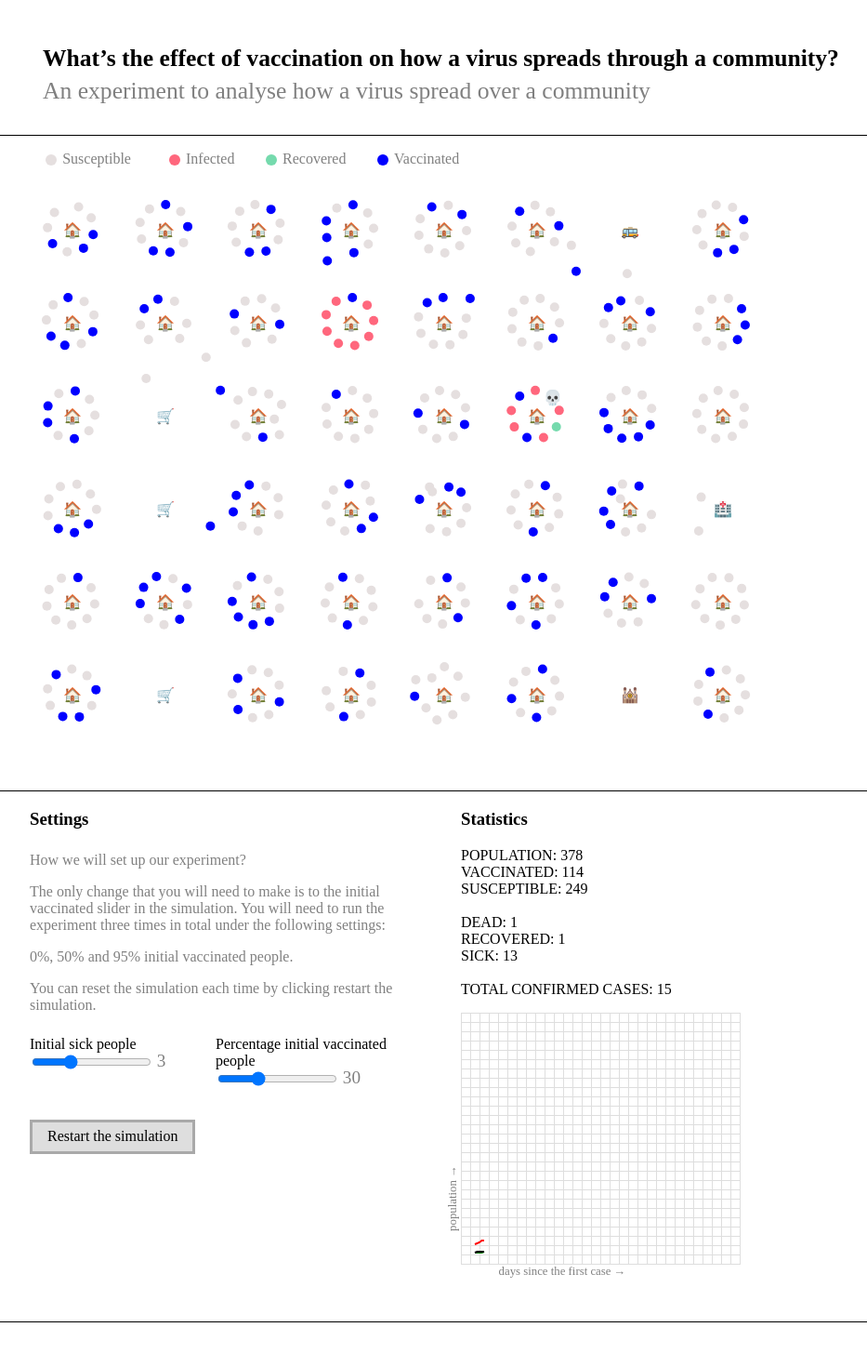
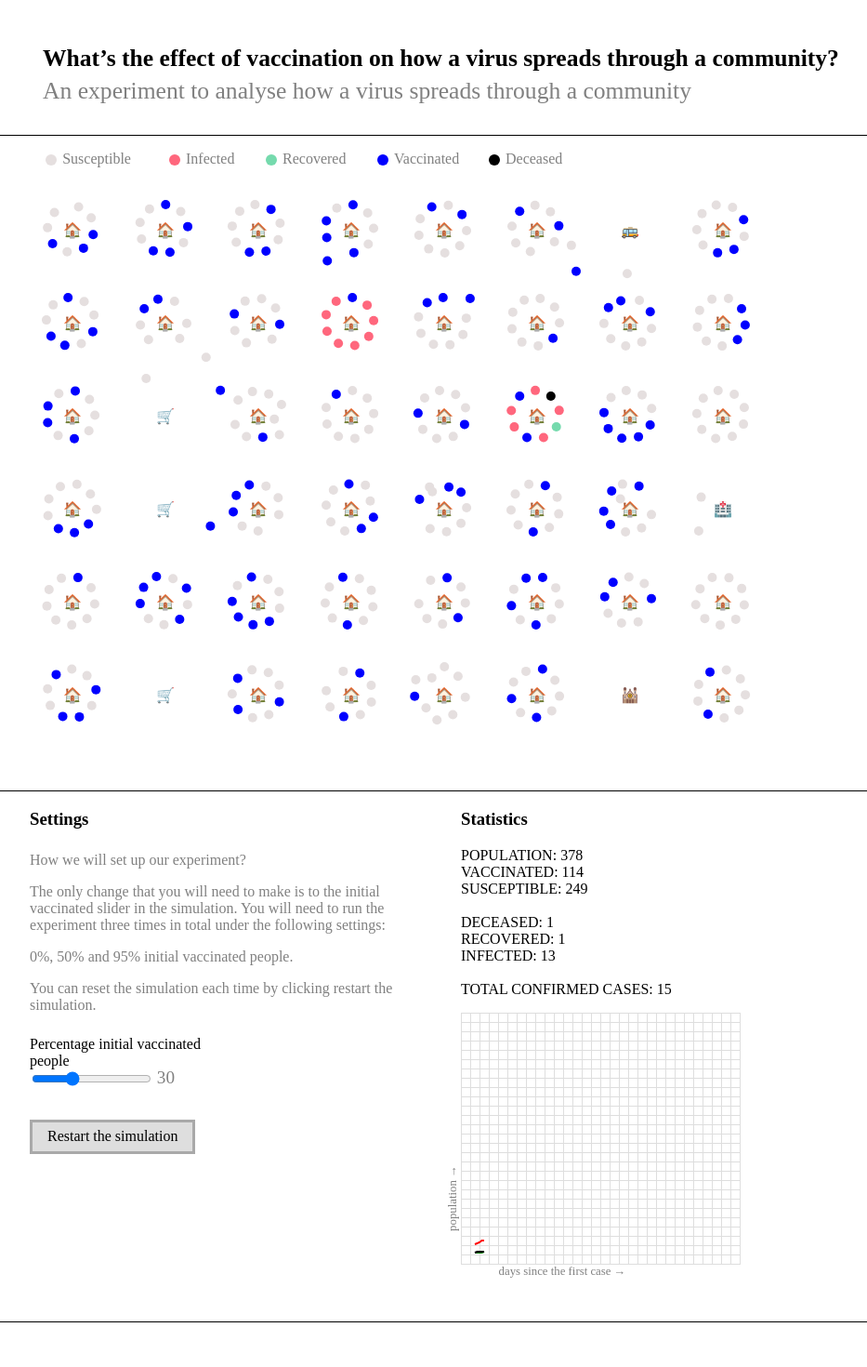
Before and after one commit to token-cjg/coronavirus-simulation, a React (Create React App) app: page / in a window 1280 px wide. Shown: the top 1470 px of the page at 93% size, without its empty margins (224-1157 px from the left). Built offline with nearby package versions, Linux system fonts and the light colour scheme; a web font is replaced by a local one.

Commit message:
Various optimisations

```diff
--- a/public/index.html
+++ b/public/index.html
@@ -23,7 +23,7 @@
       work correctly both with client-side routing and a non-root public URL.
       Learn how to configure a non-root public URL by running `npm run build`.
     -->
-  <title>Simulating coronavirus with the SIR model</title>
+  <title>Simulation</title>
   <meta name="description" content="An experiment to analyse how an infectious disease spread over a community"/>
 </head>
 
@@ -46,7 +46,7 @@
     <div id="root">
       <div class="App_container__1MQN3">
         <div class="App_header__3ZZ1n">
-          <h3>Simulating coronavirus with the SIR model</h3>
+          <h3>Simulation</h3>
           <h2>An experiment to analyse how a virus spread over a community</h2>
         </div>
         <div class="App_simulation__1Y9Gr">
--- a/src/App.js
+++ b/src/App.js
@@ -102,7 +102,7 @@ function App() {
     <div className={styles.container}>
       <div className={styles.header}>
         <h3>What’s the effect of vaccination on how a virus spreads through a community?</h3>
-        <h2>An experiment to analyse how a virus spread over a community</h2>
+        <h2>An experiment to analyse how a virus spreads through a community</h2>
       </div>
       <div className={styles.simulation}>
         <div className={styles.samples}>
@@ -110,6 +110,7 @@ function App() {
           <span className={styles.sampleInfected}>Infected</span>
           <span className={styles.sampleRecovered}>Recovered</span>
           <span className={styles.sampleVaccinated}>Vaccinated</span>
+          <span className={styles.sampleDead}>Deceased</span>
         </div>
         {!loading && (
           <Graph
@@ -136,12 +137,12 @@ function App() {
             VACCINATED: {nodes.filter(({ state }) => state === VACCINATED).length} <br />
             SUSCEPTIBLE: {nodes.filter(({ state }) => state === SUSCEPTIBLE).length} <br />
             <br />
-            DEAD: {nodes.filter(({ state }) => state === DEAD).length} <br />
+            DECEASED: {nodes.filter(({ state }) => state === DEAD).length} <br />
             RECOVERED: {
               nodes.filter(({ state }) => state === RECOVERED).length
             }{" "}
             <br />
-            SICK: {nodes.filter(({ state }) => state === SICK).length} <br />
+            INFECTED: {nodes.filter(({ state }) => state === SICK).length} <br />
             <br />
             TOTAL CONFIRMED CASES: {nodes.filter(({ state }) => state === SICK || state === DEAD || state === RECOVERED).length} <br />
           </div>
@@ -201,12 +202,11 @@ function App() {
           <h3>What is observable? - Dependent variables</h3>
           <p>
           The simulation will allow you to observe a number of variables as you
-          watch what happens over 100 days. You will be able to see:
-            <ul>
-              <li>how many people get infected / die / recover</li>
-              <li>how quickly the virus spreads</li>
-            </ul>
-          </p>
+          watch what happens over 100 days. You will be able to see:</p>
+          <ul>
+            <li>how many people get infected / die / recover</li>
+            <li>how quickly the virus spreads</li>
+          </ul>
           <h3>What can we change? - Independent variables</h3>
           <p>
             You will be able to make changes to how many people are vaccinated
--- a/src/App.module.css
+++ b/src/App.module.css
@@ -154,6 +154,15 @@ pre {
   background: #0000FF;
 }
 
+.samples .sampleDead {
+  margin-left: 8em;
+  color: gray;
+}
+
+.samples .sampleDead:before {
+  background: #000000;
+}
+
 .samples i {
   position: absolute;
   color: gray;
--- a/src/Node.js
+++ b/src/Node.js
@@ -55,9 +55,13 @@ export default function Node({
           {ICONS[node.venue]}
         </text>
       ) : node.state === 3 ? (
-        <text onClick={onNodeClick(node.id)} x={-8} y={7} fontSize={16}>
-          💀
-        </text>
+          <circle
+            className={classes}
+            r={5}
+            stroke={0}
+            onClick={onNodeClick(node.id)}
+            fill={"black"}
+          />
       ) : (
         <circle
           className={classes}
--- a/src/SimulationSettings.js
+++ b/src/SimulationSettings.js
@@ -10,16 +10,6 @@ export default function SimulationSettings({
   return (
     <div className={ styles.container }>
       <div className={ styles.form }>
-      <label>
-        Initial sick people<br />
-        <input
-          type={ 'range' }
-          onChange={ onSettingChange('initialSickAgents') }
-          value={ simulationState.initialSickAgents }
-          min={ 0 }
-          max={ 10 }
-        /> <span className={ styles.value }>{ simulationState.initialSickAgents }</span>
-      </label>
       <label>
         Percentage initial vaccinated people<br />
         <input
```
